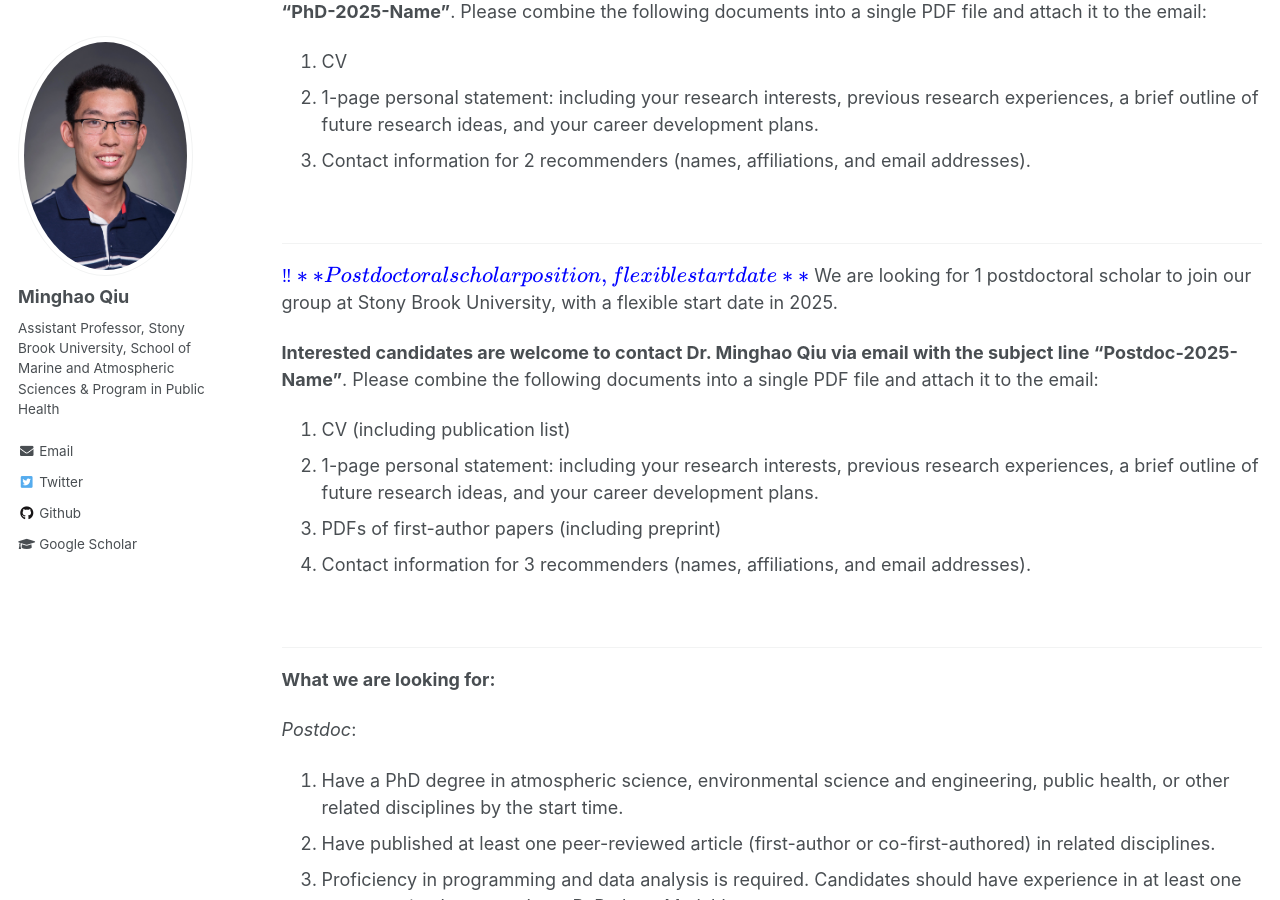
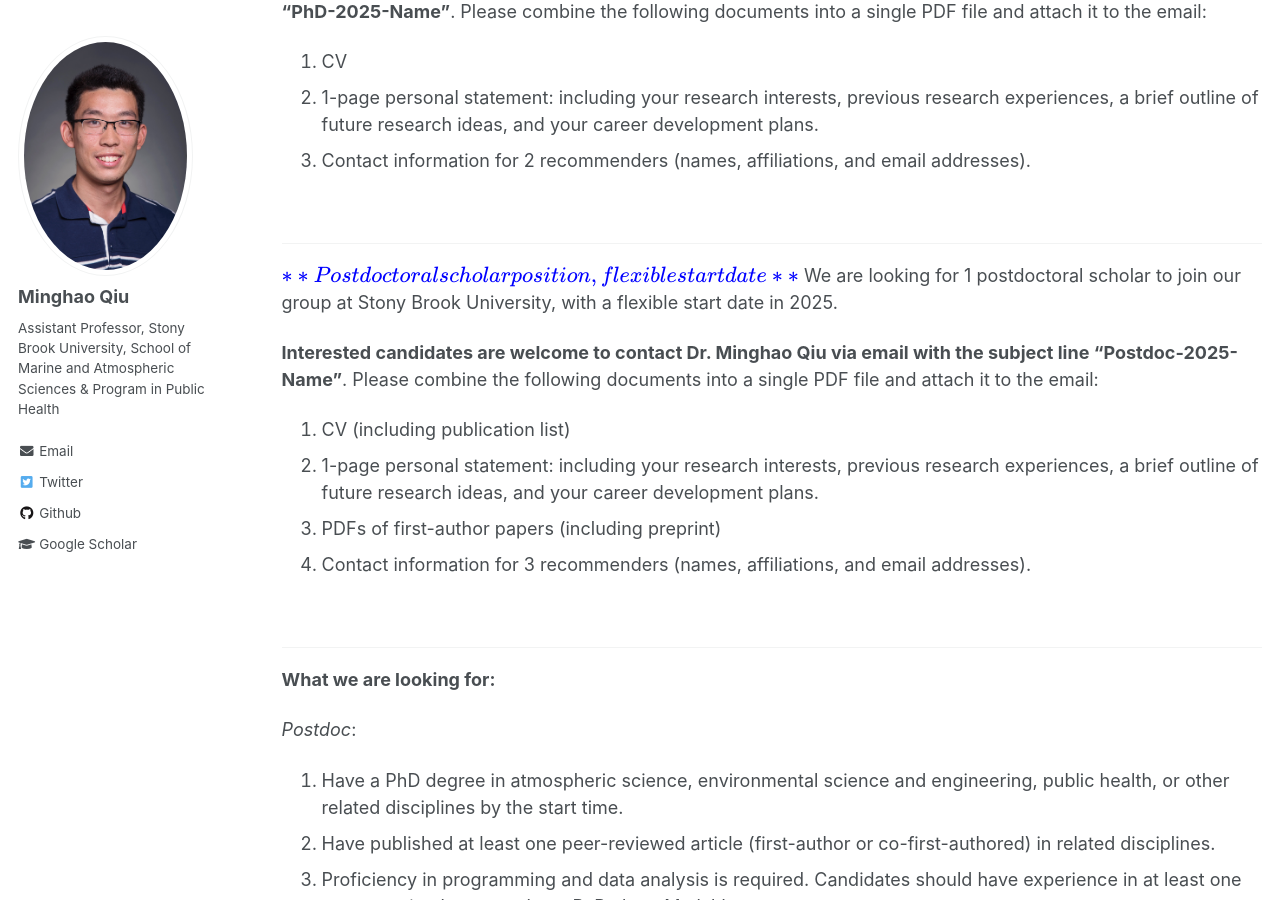
Before and after one commit to mhqiu/mhqiu.github.io, a Jekyll site: the page built from _pages/opportunity.md, in a window 1280 px wide and 900 px high, scrolled down 367 px. Built offline with Jekyll 4.4.1, drawn with Linux system fonts in a browser that asks for light colours; formulas are drawn with MathJax 3.

Commit message:
Update opportunity.md

```diff
--- a/_pages/opportunity.md
+++ b/_pages/opportunity.md
@@ -21,7 +21,7 @@ Candidates should apply through the [PhD program in Marine, Atmospheric, and Sus
 &nbsp;&nbsp;&nbsp;&nbsp;&nbsp;&nbsp;&nbsp;
 
 ----------------------------------------------------------
-$${\color{blue}‼️ **Postdoctoral scholar position, flexible start date**}$$
+$${\color{blue}{**Postdoctoral scholar position, flexible start date**}}$$
 We are looking for 1 postdoctoral scholar to join our group at Stony Brook University, with a flexible start date in 2025.
 
 **Interested candidates are welcome to contact Dr. Minghao Qiu via email with the subject line "Postdoc-2025-Name"**. Please combine the following documents into a single PDF file and attach it to the email:
```
